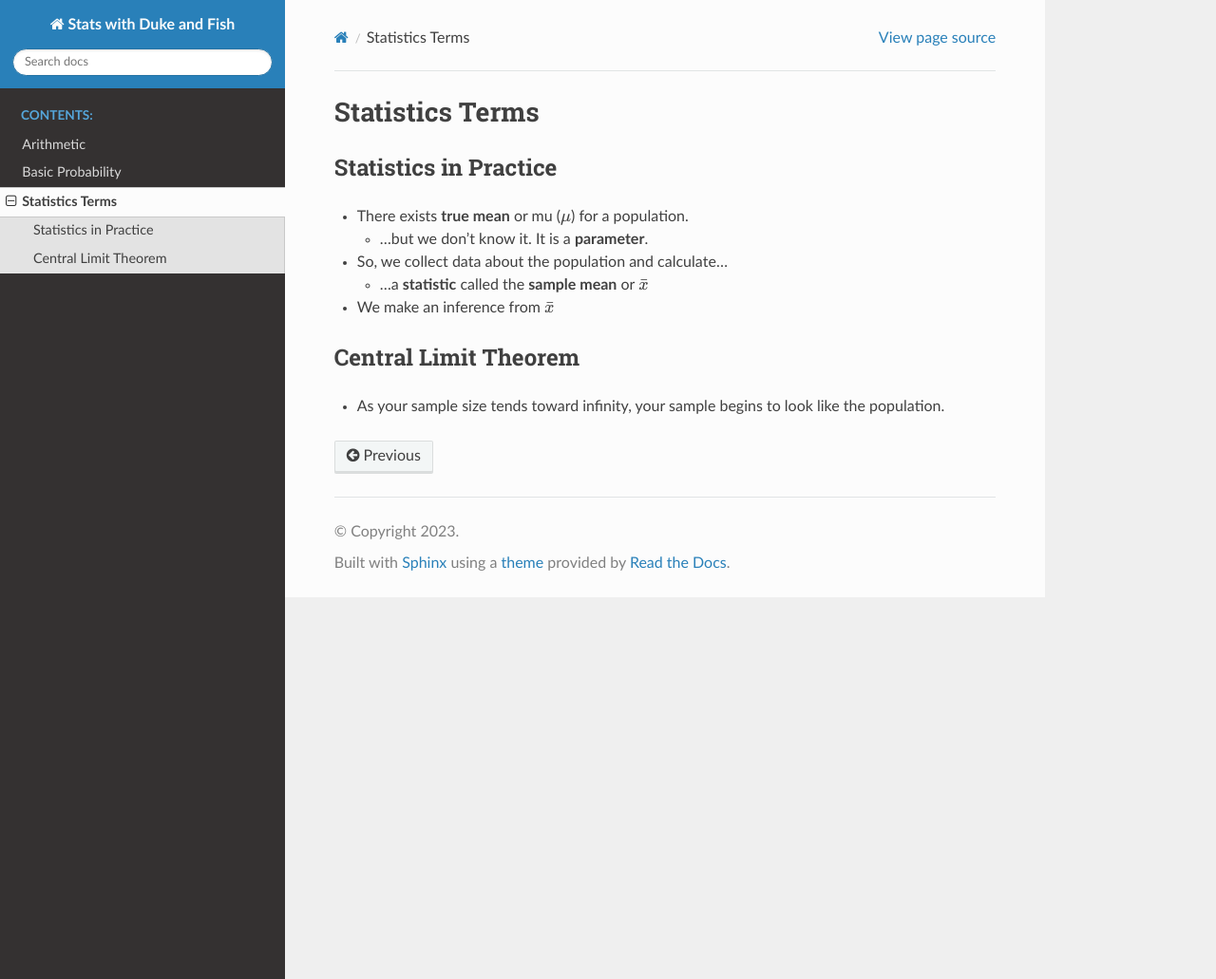
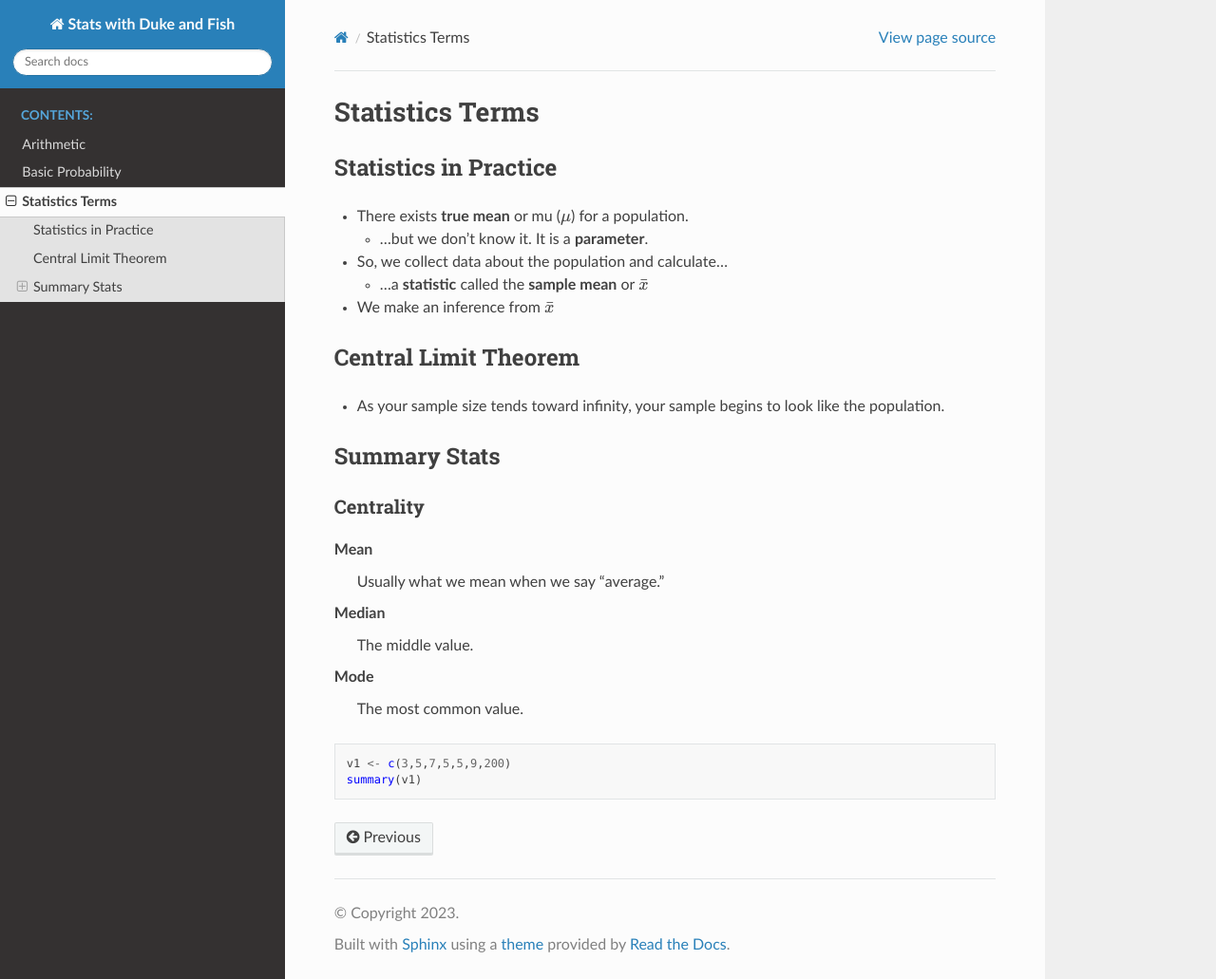
Before and after one commit to dimitry-dukhovny/fisherstats, a Sphinx documentation site: the page built from doc/statistics0.rst, in a window 1280 px wide and 1031 px high. Shown: the whole window at 95% size. Built offline with Sphinx 7.4.7 and the Read the Docs theme 2.0.0, drawn with Linux system fonts in a browser that asks for light colours.

Commit message:
First R sample for testing

```diff
--- a/doc/statistics0.rst
+++ b/doc/statistics0.rst
@@ -19,3 +19,24 @@ Central Limit Theorem
 =====================
 
 * As your sample size tends toward infinity, your sample begins to look like the population.
+
+Summary Stats
+=============
+
+Centrality
+----------
+
+Mean
+  Usually what we mean when we say "average."
+
+Median
+  The middle value.
+
+Mode
+  The most common value.
+
+.. code-block:: R
+
+    v1 <- c(3,5,7,5,5,9,200)
+    summary(v1)
+..
```
